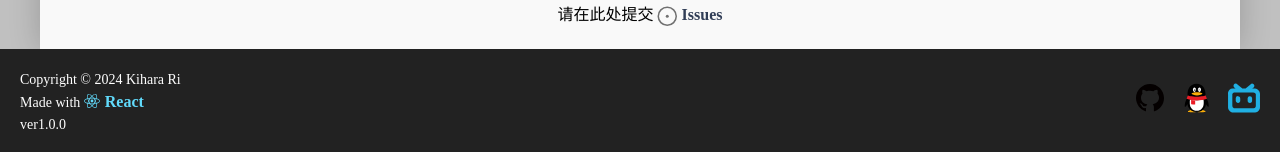
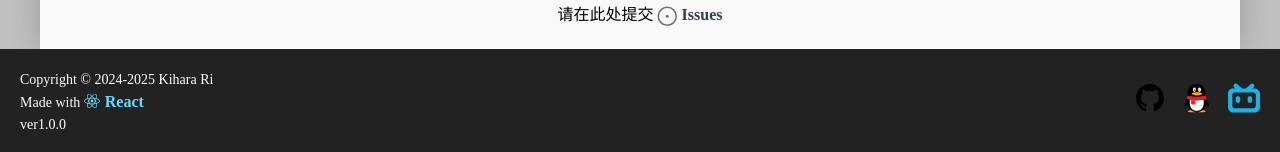
Before and after one commit to Kihara-Ri/SP_React_site, a React (Vite) app: page / in a window 1280 px wide. Shown: the part 4797-4949 px from the top of the page. Built offline with nearby package versions, Linux system fonts and the light colour scheme; a web font is replaced by a local one.

Commit message:
修改版权日期

```diff
--- a/src/components/Footer.tsx
+++ b/src/components/Footer.tsx
@@ -10,7 +10,7 @@ const Footer: React.FC = () => {
   return (
     <footer className="footer">
       <div className="copy-right">
-        <p>Copyright © 2024 Kihara Ri</p>
+        <p>Copyright © 2024-2025 Kihara Ri</p>
         <p>Made with{' '}
           <a href="https://react.dev/" target="_blank" rel="noopener noreferrer" className="react-link">
           <img src={react_icon} alt="React logo" className="react-icon" /> React </a></p>
```
